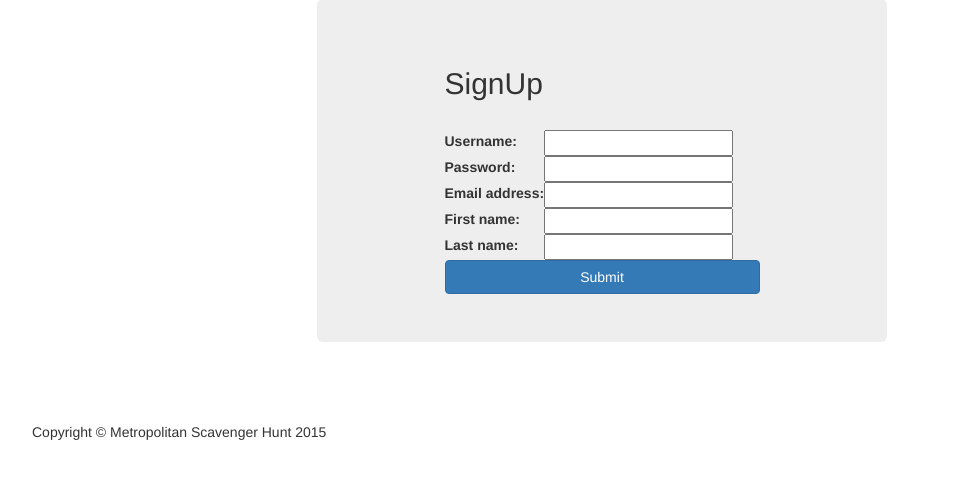
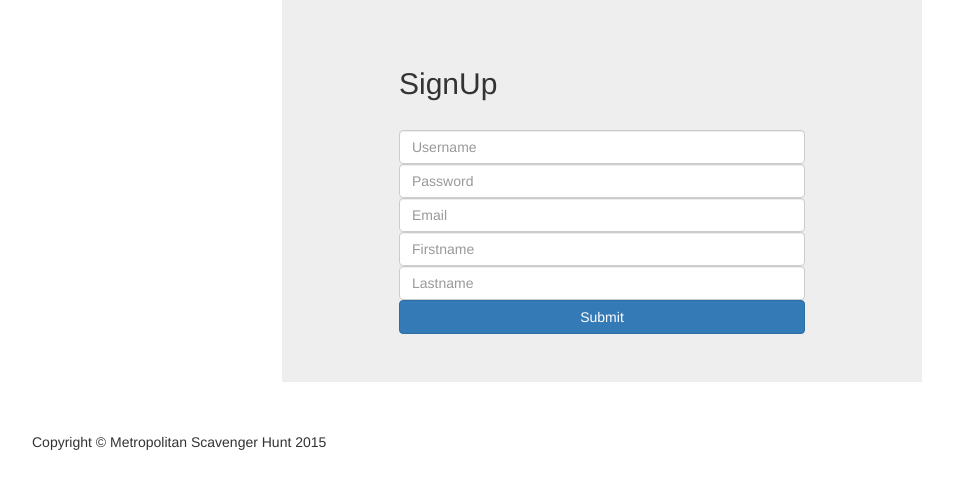
Before and after one commit to munjo5746/MetHunt, a Django app: template UserAuthentication/templates/SignUpPage.html in a window 1280 px wide. Shown: the part 51-540 px from the top of the page, without its empty margins (38-991 px from the left). Run offline with Django 3.2, Linux system fonts and the light colour scheme; the template is opened without the code that fills it: values that come from a table or form of the project are taken from there, others are empty; parts of the project's set-up code (start-up, migrations or seed data) failed here and were passed over; some libraries are stand-ins or nearby versions.

Commit message:
modified signup page

```diff
--- a/Hunt/views.py
+++ b/Hunt/views.py
@@ -13,8 +13,10 @@ import json
 import datetime
 
 # Create your views here.
+@login_required(login_url="/UserAuthentication/LogIn")
 def Main(request):
-    data = {}
+    data = {'user' : request.user, 'error' : None}
+
     return render_to_response('HuntMain.html', data)
 
 @login_required(login_url="/UserAuthentication/LogIn")
--- a/UserAuthentication/templates/SignUpPage.html
+++ b/UserAuthentication/templates/SignUpPage.html
@@ -1,21 +1,18 @@
 {% extends 'index.html' %}
 {% block body %}
+<div class="jumbotron SignUpPage">
   <div class="container">
-  <div class="jumbotron SignUpPage">
-
+    <div class="col-xs-12 col-sm-12 col-md-12 col-lg-12">
         {% if not error %}
         <div class="FieldsContainer">
           <h2 style="margin-bottom: 1em;">SignUp</h2>
           <form action="/UserAuthentication/SignUp/" method="post">
             {% csrf_token %}
-        <table>
-          {% for field in form %}
-          <tr>
-            <td>{{ field.label_tag }}</td>
-            <td>{{ field }}</td>
-          </tr>
-          {% endfor %}
-        </table>
+                <input type="text" name="{{ form.username.html_name }}" placeholder="Username" class="form-control"/>
+                <input type="password" name="{{ form.password.html_name }}" placeholder="Password" class="form-control"/>
+                <input type="email" name="{{ form.email.html_name }}" placeholder="Email" class="form-control"/>
+                <input type="text" name="{{ form.first_name.html_name }}" placeholder="Firstname" class="form-control"/>
+                <input type="text" name="{{ form.last_name.html_name }}" placeholder="Lastname" class="form-control"/>
             <input type="submit" class="btn btn-primary btn-block">
           </form>
         </div>
@@ -23,9 +20,11 @@
         {% else %}
         <div class="FieldsContainer">
           <h2>{{ error }}</h2>
-      <a href="/UserAuthentication/SignUp/"><button class="btn btn-primary btn-block">Go back</button></a>
+          <a href="/UserAuthentication/SignUp/"><button class="btn btn-primary">Go back</button></a>
         </div>
         {% endif %}
     </div>
   </div>
+</div>
+
 {% endblock %}
```
Also changed, not shown: db.sqlite3. Lines whose indentation alone changed are shown as unchanged.
